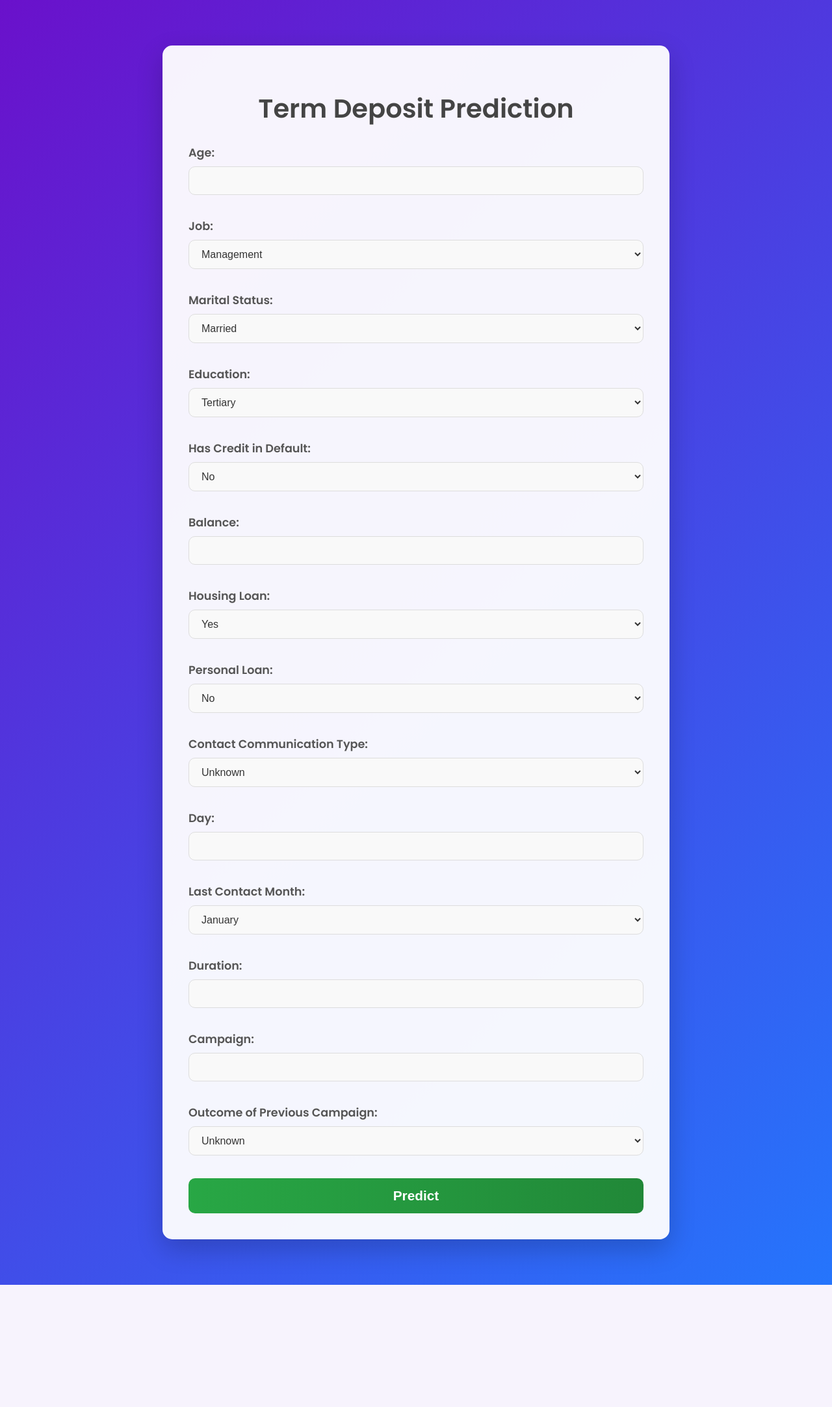
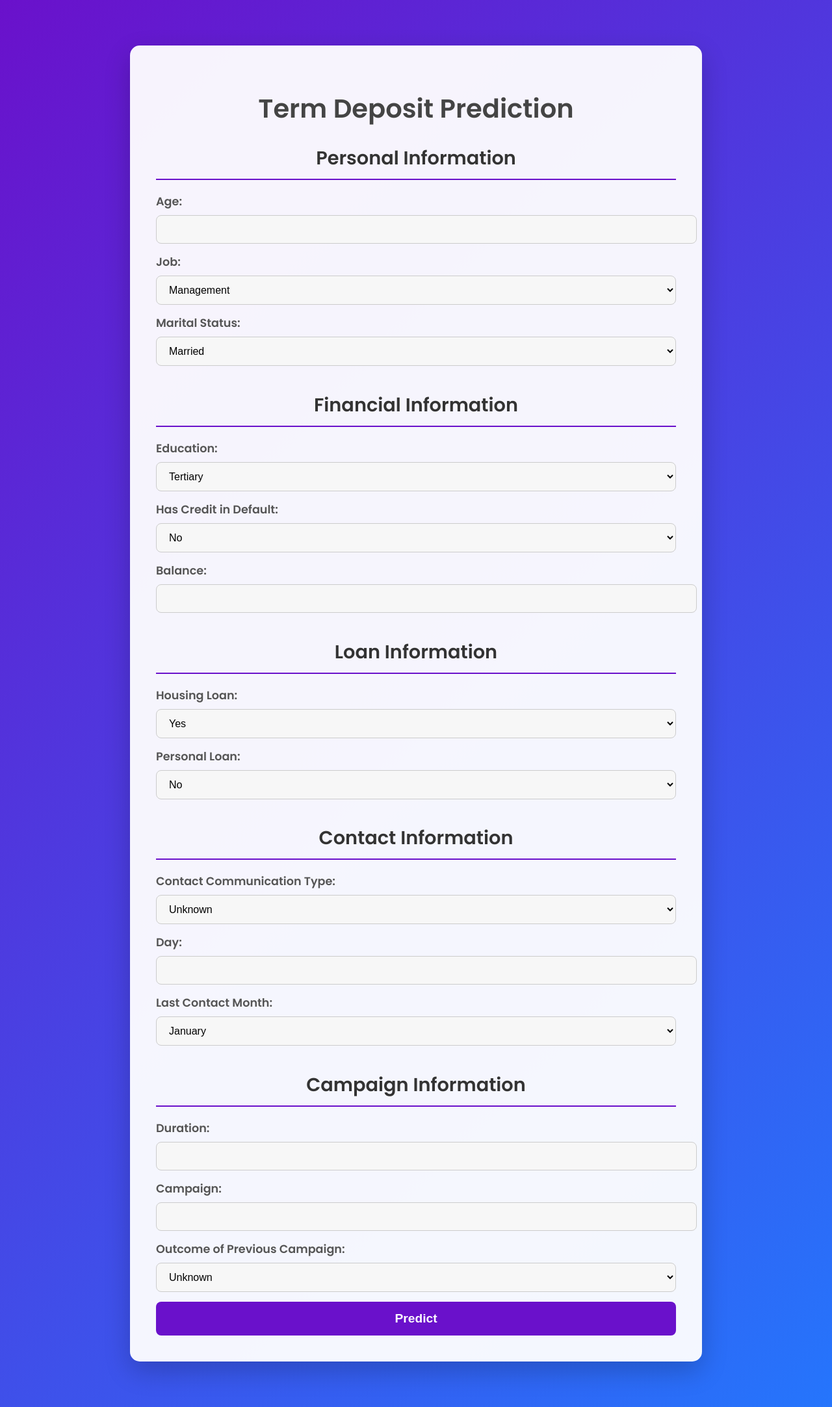
Before and after one commit to IT22274984/Data_Mining_Project, a Flask app: page / in a window 1280 px wide. Shown: the whole page at 65% size. Before the commit the page ends 1977 px from the top, so only its background shows below. Run offline with Flask 3, Linux system fonts and the light colour scheme; parts of the project's set-up code (start-up, migrations or seed data) failed here and were passed over.

Commit message:
change ui

```diff
--- a/static/style.css
+++ b/static/style.css
@@ -9,7 +9,7 @@ body {
 
 /* Container */
 .container, .result-container {
-    max-width: 700px;
+    max-width: 800px;
     margin: 50px auto;
     background: rgba(255, 255, 255, 0.95);
     padding: 40px;
@@ -35,6 +35,22 @@ h1 {
     margin-bottom: 25px;
 }
 
+h2 {
+    text-align: center;
+    color: #444;
+    font-size: 2em;
+    margin-bottom: 15px;
+}
+
+/* Form Section Titles */
+.form-section h2 {
+    font-size: 1.8em;
+    color: #333;
+    margin-bottom: 20px;
+    border-bottom: 2px solid #6a11cb;
+    padding-bottom: 10px;
+}
+
 /* Form Labels */
 label {
     display: block;
@@ -48,57 +64,56 @@ label {
 input[type="text"], input[type="number"], select {
     width: 100%;
     padding: 12px 15px;
+    border: 1px solid #ccc;
+    border-radius: 8px;
+    font-size: 1em;
     margin-bottom: 15px;
-    border: 1px solid #ddd;
-    border-radius: 10px;
-    box-sizing: border-box;
-    background-color: #f9f9f9;
-    color: #333;
-    font-size: 1em;
-    transition: all 0.3s ease;
+    background-color: #f7f7f7;
 }
 
-input[type="text"]:focus, input[type="number"]:focus, select:focus {
-    border-color: #6a11cb;
-    background-color: #f0f0ff;
-    box-shadow: 0 0 10px rgba(106, 17, 203, 0.4);
+button[type="submit"] {
+    width: 100%;
+    padding: 15px;
+    background-color: #6a11cb;
+    color: white;
+    font-size: 1.2em;
+    font-weight: bold;
+    border: none;
+    border-radius: 8px;
+    cursor: pointer;
+    transition: background-color 0.3s ease;
 }
 
-/* Button */
-button {
-    width: 100%;
-    padding: 15px;
-    background: linear-gradient(to right, #28a745, #218838);
-    border: none;
-    border-radius: 10px;
-    color: white;
-    font-size: 1.3em;
-    font-weight: 600;
-    cursor: pointer;
-    transition: all 0.3s ease;
+button[type="submit"]:hover {
+    background-color: #2575fc;
 }
 
-button:hover {
-    background: linear-gradient(to right, #218838, #28a745);
+/* Result Box */
+.result-box {
+    background-color: #6a11cb;
+    color: white;
+    font-size: 2em;
+    font-weight: bold;
+    padding: 20px;
+    border-radius: 15px;
+    text-align: center;
+    margin-bottom: 20px;
 }
 
 /* Back Button */
 .back-button {
-    display: inline-block;
-    margin-top: 20px;
+    display: block;
+    text-align: center;
     padding: 10px 20px;
-    background-color: #007bff;
+    background-color: #2575fc;
     color: white;
+    border-radius: 8px;
+    font-size: 1.2em;
+    font-weight: bold;
     text-decoration: none;
-    border-radius: 5px;
-    transition: background 0.3s ease;
+    transition: background-color 0.3s ease;
 }
 
 .back-button:hover {
-    background-color: #0056b3;
+    background-color: #6a11cb;
 }
-
-/* Form Group */
-.form-group {
-    margin-bottom: 20px;
-}
--- a/templates/index.html
+++ b/templates/index.html
@@ -13,6 +13,9 @@
     <div class="container">
         <h1>Term Deposit Prediction</h1>
         <form action="/predict" method="post">
+            <!-- Personal Details -->
+            <div class="form-section">
+                <h2>Personal Information</h2>
                 <div class="form-group">
                     <label for="age">Age:</label>
                     <input type="number" name="age" required>
@@ -42,6 +45,11 @@
                         <option value="divorced">Divorced</option>
                     </select>
                 </div>
+            </div>
+
+            <!-- Financial Information -->
+            <div class="form-section">
+                <h2>Financial Information</h2>
                 <div class="form-group">
                     <label for="education">Education:</label>
                     <select id="education" name="education" required>
@@ -62,6 +70,11 @@
                     <label for="balance">Balance:</label>
                     <input type="number" name="balance" required>
                 </div>
+            </div>
+
+            <!-- Loan Information -->
+            <div class="form-section">
+                <h2>Loan Information</h2>
                 <div class="form-group">
                     <label for="housing">Housing Loan:</label>
                     <select id="housing" name="housing" required>
@@ -76,6 +89,11 @@
                         <option value="yes">Yes</option>
                     </select>
                 </div>
+            </div>
+
+            <!-- Contact Information -->
+            <div class="form-section">
+                <h2>Contact Information</h2>
                 <div class="form-group">
                     <label for="contact">Contact Communication Type:</label>
                     <select id="contact" name="contact" required>
@@ -105,6 +123,11 @@
                         <option value="dec">December</option>
                     </select>
                 </div>
+            </div>
+
+            <!-- Campaign Information -->
+            <div class="form-section">
+                <h2>Campaign Information</h2>
                 <div class="form-group">
                     <label for="duration">Duration:</label>
                     <input type="number" name="duration" required>
@@ -122,6 +145,9 @@
                         <option value="success">Success</option>
                     </select>
                 </div>
+            </div>
+
+            <!-- Submit Button -->
             <button type="submit">Predict</button>
         </form>
     </div>
--- a/templates/result.html
+++ b/templates/result.html
@@ -12,7 +12,9 @@
 <body>
     <div class="result-container">
         <h1>Prediction Result</h1>
-        <h2>{{ prediction }}</h2>
+        <div class="result-box">
+            <h2>{{ prediction }}</h2>
+        </div>
         <a href="/" class="back-button">Go Back</a>
     </div>
 </body>
```
Lines whose indentation alone changed are shown as unchanged.
